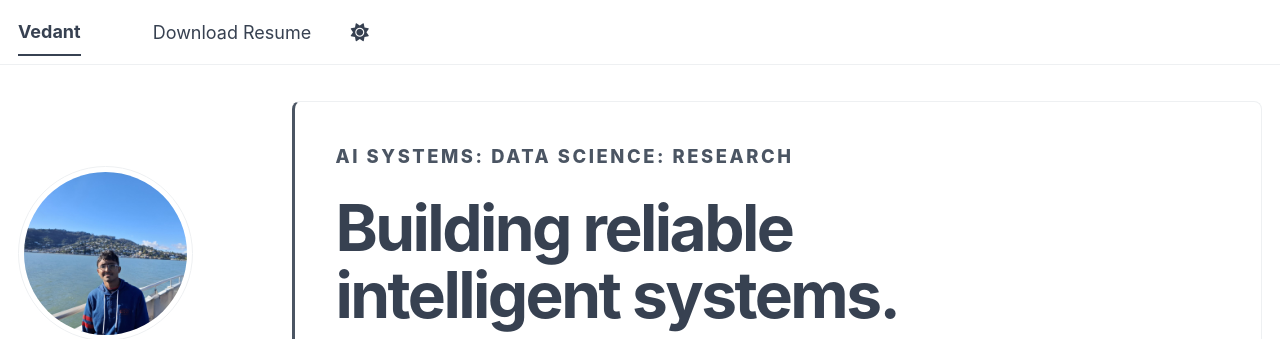
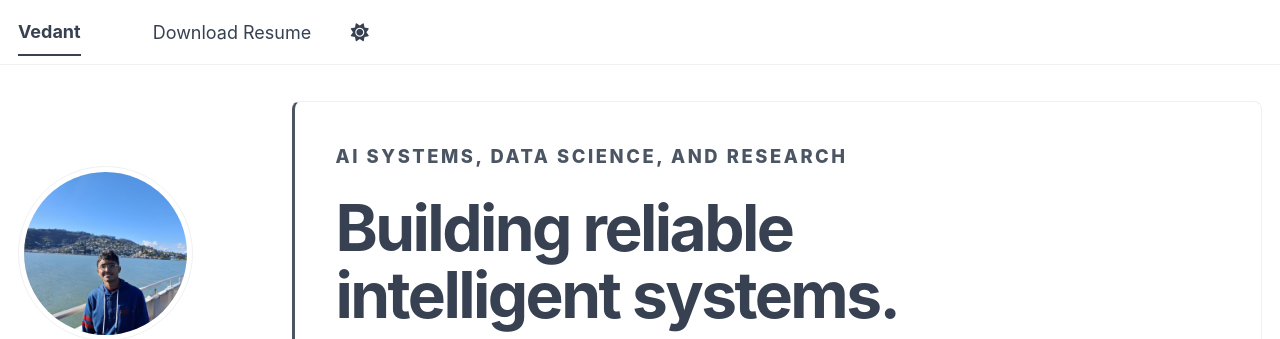
Before and after one commit to Vedant2100/vedant2100.github.io, a Jekyll site: the page built from _pages/about.md, in a window 1280 px wide and 900 px high. Shown: the top 339 px of the window. Built offline with Jekyll 4.4.1, drawn with Linux system fonts in a browser that asks for light colours; some web fonts are replaced; a script bundle is joined from its source files by our own code; library files that are not in the unit come from our copies.

Commit message:
Polish hero descriptor

```diff
--- a/_pages/about.md
+++ b/_pages/about.md
@@ -9,7 +9,7 @@ redirect_from:
 ---
 
 <div class="home-hero">
-  <p class="home-hero__eyebrow">AI SYSTEMS: DATA SCIENCE: RESEARCH</p>
+  <p class="home-hero__eyebrow">AI SYSTEMS, DATA SCIENCE, AND RESEARCH</p>
   <h1>Building reliable intelligent systems.</h1>
   <p class="home-hero__lead">I’m Vedant Borkute, a computer scientist working at the intersection of machine learning, data systems, and reliable AI.</p>
   <p>Currently pursuing an <strong>MS in Computer Science at UC Riverside</strong> after earning a B.Tech in Computer Science from <strong>IIT Bombay</strong>, I work across intelligent agents, runtime security, deepfake detection, time-series forecasting, and production ML systems.</p>
```
